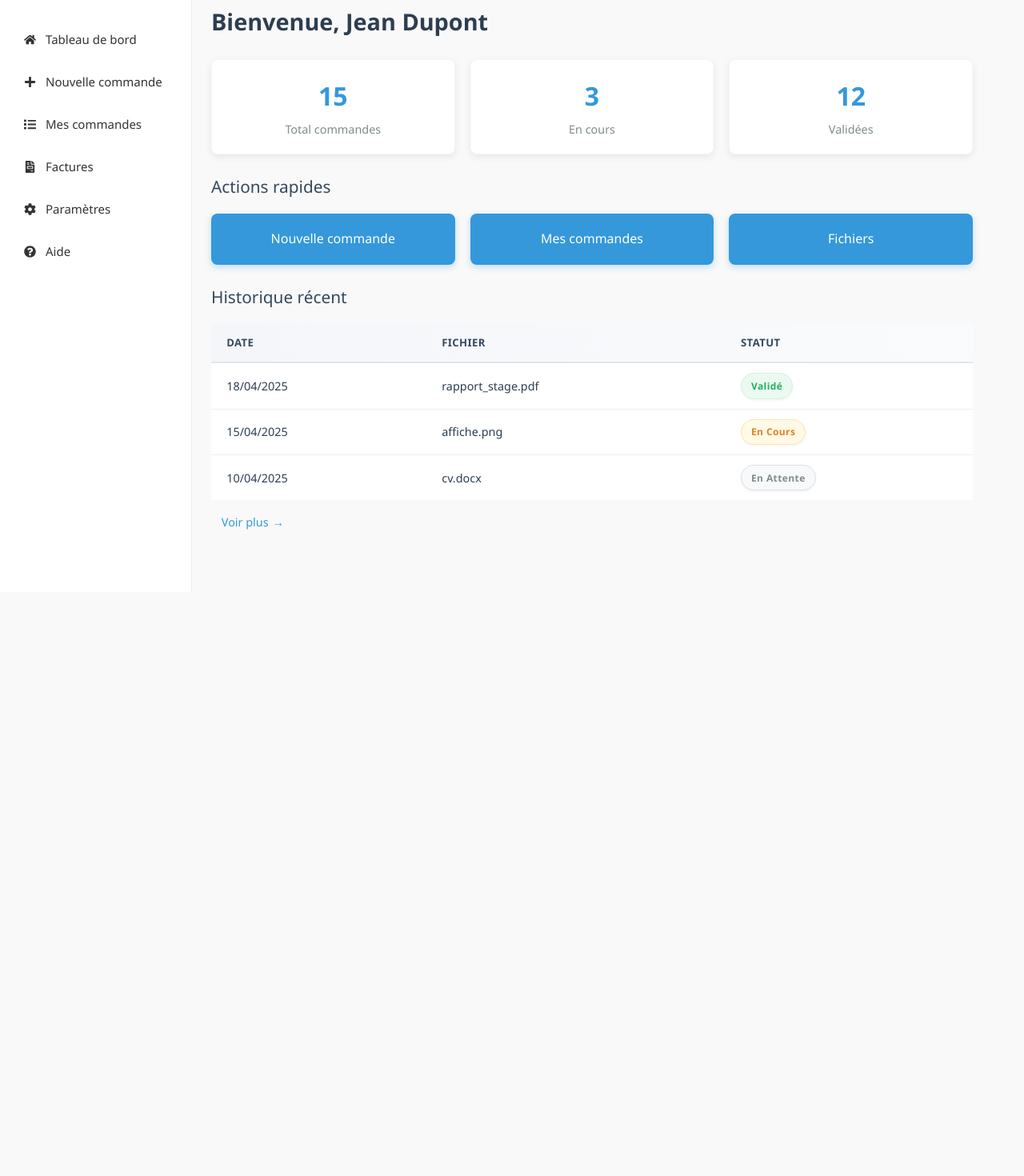
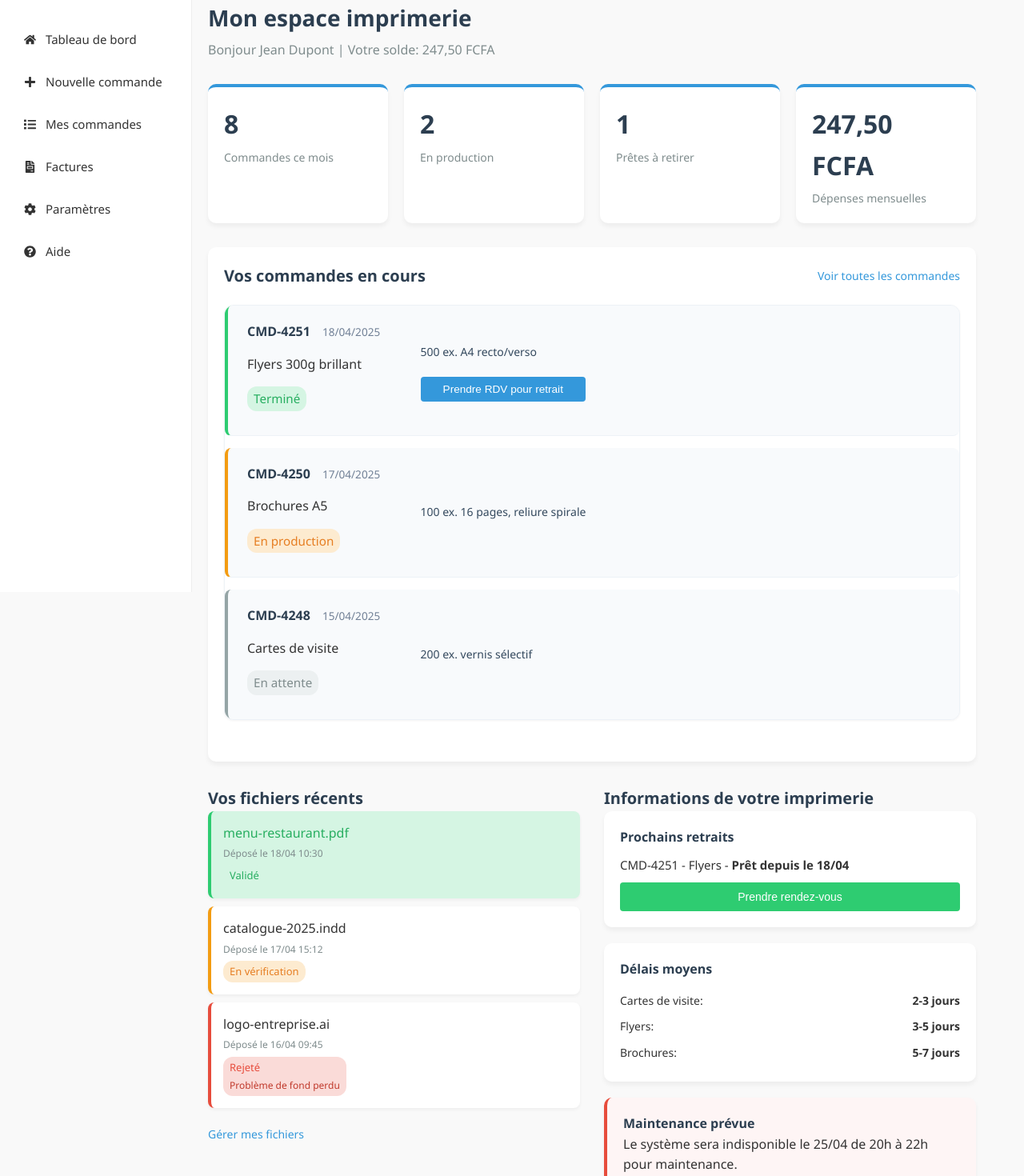
Before and after one commit to PaolaJeanne/dashboard, a React (Create React App) app: page / in a window 1280 px wide. Shown: the part 60-1530 px from the top of the page at 80% size. Before the commit the page ends 800 px from the top, so only its background shows below. Built offline with nearby package versions, Linux system fonts and the light colour scheme.

Commit message:
dashboard

```diff
--- a/src/pages/Dashboard.js
+++ b/src/pages/Dashboard.js
@@ -3,71 +3,136 @@ import { Link } from 'react-router-dom';
 import '../styles/Dashboard.css';
 
 const Dashboard = () => {
+  // Statistiques client
   const stats = [
-    { label: "Total commandes", value: 15 },
-    { label: "En cours", value: 3 },
-    { label: "Validées", value: 12 },
+    { label: "Commandes ce mois", value: 8, trend: "up" },
+    { label: "En production", value: 2 },
+    { label: "Prêtes à retirer", value: 1 },
+    { label: "Dépenses mensuelles", value: "247,50 FCFA", trend: "down" },
   ];
 
-  const actions = [
-    { label: "Nouvelle commande", link: "/nouvelle-commande" },
-    { label: "Mes commandes", link: "/mes-commandes" },
-    { label: "Fichiers", link: "/fichier" },
+  // Dernières commandes
+  const recentOrders = [
+    {
+      id: 'CMD-4251',
+      date: '18/04/2025',
+      type: 'Flyers 300g brillant',
+      status: 'Terminé',
+      details: '500 ex. A4 recto/verso'
+    },
+    {
+      id: 'CMD-4250',
+      date: '17/04/2025',
+      type: 'Brochures A5',
+      status: 'En production',
+      details: '100 ex. 16 pages, reliure spirale'
+    },
+    {
+      id: 'CMD-4248',
+      date: '15/04/2025',
+      type: 'Cartes de visite',
+      status: 'En attente',
+      details: '200 ex. vernis sélectif'
+    },
   ];
 
-  const historique = [
-    { date: '18/04/2025', fichier: 'rapport_stage.pdf', statut: 'Validé' },
-    { date: '15/04/2025', fichier: 'affiche.png', statut: 'En cours' },
-    { date: '10/04/2025', fichier: 'cv.docx', statut: 'En attente' },
+  // État des fichiers récents
+  const fileStatus = [
+    { name: 'menu-restaurant.pdf', uploaded: '18/04 10:30', status: 'Validé' },
+    { name: 'catalogue-2025.indd', uploaded: '17/04 15:12', status: 'En vérification' },
+    { name: 'logo-entreprise.ai', uploaded: '16/04 09:45', status: 'Rejeté', issue: 'Problème de fond perdu' },
   ];
 
   return (
-    <div className="dashboard">
-      <h2 className="dashboard-title">Bienvenue, Jean Dupont</h2>
+    <div className="dashboard printing-dashboard">
+      <header className="dashboard-header">
+        <h2 className="dashboard-title">Mon espace imprimerie</h2>
+        <p className="welcome-message">Bonjour Jean Dupont | Votre solde: 247,50 FCFA</p>
+      </header>
 
-      <div className="stats-grid">
+      {/* KPI pour l'imprimerie */}
+      <div className="stats-grid printing-stats">
         {stats.map((stat, i) => (
-          <div className="stat-card" key={i}>
+          <div className={`stat-card ${stat.trend ? 'with-trend' : ''}`} key={i}>
             <p className="stat-value">{stat.value}</p>
             <p className="stat-label">{stat.label}</p>
+            {stat.trend && <span className={`trend-${stat.trend}`} aria-label={stat.trend === 'up' ? 'Augmentation' : 'Diminution'}></span>}
           </div>
         ))}
       </div>
 
-      <h3 className="dashboard-subtitle">Actions rapides</h3>
-      <div className="actions-grid">
-        {actions.map((action, i) => (
-          <Link to={action.link} key={i} className="action-card">
-            {action.label}
-          </Link>
-        ))}
+      {/* Section commandes */}
+      <div className="dashboard-section">
+        <div className="section-header">
+          <h3 className="section-title">Vos commandes en cours</h3>
+          <Link to="/mes-commandes" className="see-all-link">Voir toutes les commandes</Link>
+        </div>
+
+        <div className="orders-list">
+          {recentOrders.map((order, i) => (
+            <div className={`order-card status-${order.status.replace(' ', '-').toLowerCase()}`} key={i}>
+              <div className="order-main">
+                <span className="order-id">{order.id}</span>
+                <span className="order-date">{order.date}</span>
+                <span className="order-type">{order.type}</span>
+                <span className="order-status">{order.status}</span>
+              </div>
+              <div className="order-details">
+                <p>{order.details}</p>
+                {order.status === 'Terminé' && (
+                  <button className="action-button">Prendre RDV pour retrait</button>
+                )}
+              </div>
+            </div>
+          ))}
+        </div>
       </div>
 
-      <h3 className="dashboard-subtitle">Historique récent</h3>
-      <table className="history-table">
-        <thead>
-          <tr>
-            <th>Date</th>
-            <th>Fichier</th>
-            <th>Statut</th>
-          </tr>
-        </thead>
-        <tbody>
-          {historique.map((entry, i) => (
-            <tr key={i}>
-              <td>{entry.date}</td>
-              <td>{entry.fichier}</td>
-              <td>
-                <span className={`badge ${entry.statut.toLowerCase().replace(' ', '')}`}>
-                  {entry.statut}
-                </span>
-              </td>
-            </tr>
-          ))}
-        </tbody>
-      </table>
+      <div className="columns-container">
+        {/* Colonne fichiers */}
+        <div className="dashboard-column files-column">
+          <h3 className="section-title">Vos fichiers récents</h3>
+          <ul className="files-list">
+            {fileStatus.map((file, i) => (
+              <li key={i} className={`file-item status-${file.status.replace(' ', '-').toLowerCase()}`}>
+                <div className="file-info">
+                  <span className="file-name">{file.name}</span>
+                  <span className="file-uploaded">Déposé le {file.uploaded}</span>
+                </div>
+                <div className="file-status">
+                  {file.status}
+                  {file.issue && <span className="file-issue">{file.issue}</span>}
+                </div>
+              </li>
+            ))}
+          </ul>
+          <Link to="/fichiers" className="see-more-link">Gérer mes fichiers</Link>
+        </div>
 
-      <Link to="/historique" className="see-more-link">Voir plus </Link>
+        {/* Colonne infos imprimerie */}
+        <div className="dashboard-column info-column">
+          <h3 className="section-title">Informations de votre imprimerie</h3>
+          <div className="info-card">
+            <h4>Prochains retraits</h4>
+            <p className="next-pickup">CMD-4251 - Flyers - <strong>Prêt depuis le 18/04</strong></p>
+            <button className="primary-button">Prendre rendez-vous</button>
+          </div>
+
+          <div className="info-card">
+            <h4>Délais moyens</h4>
+            <ul className="delays-list">
+              <li>Cartes de visite: <strong>2-3 jours</strong></li>
+              <li>Flyers: <strong>3-5 jours</strong></li>
+              <li>Brochures: <strong>5-7 jours</strong></li>
+            </ul>
+          </div>
+
+          <div className="info-card alert">
+            <h4>Maintenance prévue</h4>
+            <p>Le système sera indisponible le 25/04 de 20h à 22h pour maintenance.</p>
+          </div>
+        </div>
+      </div>
     </div>
   );
 };
--- a/src/styles/Dashboard.css
+++ b/src/styles/Dashboard.css
@@ -1,213 +1,347 @@
-/* Dashboard.css */
+/* styles/Dashboard.css */
 
-.dashboard {
+/* Base Styles */
+.printing-dashboard {
+  font-family: 'Segoe UI', Roboto, 'Helvetica Neue', sans-serif;
+  color: #333;
   max-width: 1200px;
   margin: 0 auto;
-  padding: 1.5rem;
-  color: #333;
-  font-family: 'Segoe UI', Roboto, Oxygen, Ubuntu, Cantarell, sans-serif;
+  padding: 20px;
+  background-color: #f9f9f9;
+}
+
+.dashboard-header {
+  margin-bottom: 30px;
 }
 
 .dashboard-title {
-  font-size: 1.8rem;
-  font-weight: 600;
-  margin-bottom: 1.5rem;
   color: #2c3e50;
+  font-size: 28px;
+  margin-bottom: 5px;
 }
 
-.dashboard-subtitle {
-  font-size: 1.3rem;
-  font-weight: 500;
-  margin: 1.5rem 0 1rem;
-  color: #34495e;
+.welcome-message {
+  color: #7f8c8d;
+  font-size: 16px;
 }
 
-/* Stats Grid - Avec ombres et effets */
+/* Stats Grid */
 .stats-grid {
   display: grid;
-  grid-template-columns: repeat(auto-fit, minmax(180px, 1fr));
-  gap: 1.2rem;
-  margin-bottom: 1.5rem;
+  grid-template-columns: repeat(auto-fit, minmax(200px, 1fr));
+  gap: 20px;
+  margin-bottom: 30px;
 }
 
 .stat-card {
   background: white;
-  border-radius: 8px;
-  padding: 1.2rem 1rem;
-  box-shadow: 0 3px 10px rgba(0, 0, 0, 0.08);
-  text-align: center;
-  transition: all 0.3s ease;
-  border: 1px solid rgba(0, 0, 0, 0.03);
+  border-radius: 10px;
+  padding: 20px;
+  box-shadow: 0 4px 6px rgba(0, 0, 0, 0.05);
+  position: relative;
+  border-top: 4px solid #3498db;
 }
 
-.stat-card:hover {
-  transform: translateY(-3px);
-  box-shadow: 0 5px 15px rgba(0, 0, 0, 0.12);
+.stat-card.with-trend::after {
+  content: '';
+  position: absolute;
+  right: 20px;
+  top: 20px;
+  width: 0;
+  height: 0;
+  border-left: 5px solid transparent;
+  border-right: 5px solid transparent;
+}
+
+.stat-card.with-trend.trend-up::after {
+  border-bottom: 5px solid #2ecc71;
+}
+
+.stat-card.with-trend.trend-down::after {
+  border-top: 5px solid #e74c3c;
 }
 
 .stat-value {
-  font-size: 2rem;
+  font-size: 32px;
   font-weight: 700;
   margin: 0;
-  color: #3498db;
+  color: #2c3e50;
 }
 
 .stat-label {
-  font-size: 0.9rem;
+  font-size: 14px;
   color: #7f8c8d;
-  margin: 0.3rem 0 0;
+  margin: 5px 0 0;
 }
 
-/* Actions Grid - Effets accentués */
-.actions-grid {
-  display: grid;
-  grid-template-columns: repeat(auto-fit, minmax(200px, 1fr));
-  gap: 1.2rem;
-  margin-bottom: 1.5rem;
+/* Section Styles */
+.dashboard-section {
+  background: white;
+  border-radius: 10px;
+  padding: 20px;
+  margin-bottom: 30px;
+  box-shadow: 0 4px 6px rgba(0, 0, 0, 0.05);
 }
 
-.action-card {
-  background: #3498db;
-  color: white;
+.section-header {
+  display: flex;
+  justify-content: space-between;
+  align-items: center;
+  margin-bottom: 20px;
+}
+
+.section-title {
+  font-size: 20px;
+  color: #2c3e50;
+  margin: 0;
+}
+
+.see-all-link, .see-more-link {
+  color: #3498db;
   text-decoration: none;
-  padding: 1.2rem 1rem;
+  font-size: 14px;
+  font-weight: 500;
+}
+
+/* Orders List */
+.orders-list {
+  display: grid;
+  gap: 15px;
+}
+
+.order-card {
   border-radius: 8px;
-  text-align: center;
-  font-weight: 500;
-  font-size: 1rem;
-  transition: all 0.3s ease;
-  box-shadow: 0 3px 8px rgba(52, 152, 219, 0.3);
+  padding: 15px;
+  border-left: 4px solid #3498db;
+  background-color: #f8fafc;
+}
+
+.order-card.status-terminé {
+  border-left-color: #2ecc71;
+}
+
+.order-card.status-en-production {
+  border-left-color: #f39c12;
+}
+
+.order-card.status-en-attente {
+  border-left-color: #95a5a6;
+}
+
+.order-main {
   display: flex;
   align-items: center;
-  justify-content: center;
+  gap: 15px;
+  flex-wrap: wrap;
+  margin-bottom: 10px;
 }
 
-.action-card:hover {
-  background: #2980b9;
-  transform: translateY(-3px);
-  box-shadow: 0 5px 15px rgba(52, 152, 219, 0.4);
+.order-id {
+  font-weight: 700;
+  color: #2c3e50;
 }
 
-/* Tableau avec structure moderne et dégradés subtils */
-.history-table-container {
+.order-date, .order-status {
+  font-size: 14px;
+  color: #7f8c8d;
+}
+
+.order-status {
+  padding: 3px 8px;
+  border-radius: 12px;
+  background-color: #ecf0f1;
+  font-size: 12px;
+}
+
+.order-card.status-terminé .order-status {
+  background-color: #d5f5e3;
+  color: #27ae60;
+}
+
+.order-card.status-en-production .order-status {
+  background-color: #fdebd0;
+  color: #e67e22;
+}
+
+.order-details p {
+  margin: 5px 0;
+  font-size: 14px;
+  color: #34495e;
+}
+
+.action-button {
+  background-color: #3498db;
+  color: white;
+  border: none;
+  padding: 8px 15px;
+  border-radius: 4px;
+  font-size: 14px;
+  cursor: pointer;
+  margin-top: 10px;
+}
+
+.action-button:hover {
+  background-color: #2980b9;
+}
+
+/* Columns Layout */
+.columns-container {
+  display: grid;
+  grid-template-columns: 1fr 1fr;
+  gap: 30px;
+}
+
+@media (max-width: 768px) {
+  .columns-container {
+    grid-template-columns: 1fr;
+  }
+}
+
+/* Files List */
+.files-list {
+  list-style: none;
+  padding: 0;
+  margin: 0 0 20px;
+}
+
+.file-item {
+  padding: 15px;
+  border-radius: 8px;
+  margin-bottom: 10px;
+  background-color: white;
+  box-shadow: 0 2px 4px rgba(0, 0, 0, 0.05);
+}
+
+.file-item.status-rejeté {
+  border-left: 4px solid #e74c3c;
+}
+
+.file-item.status-en-vérification {
+  border-left: 4px solid #f39c12;
+}
+
+.file-item.status-validé {
+  border-left: 4px solid #2ecc71;
+}
+
+.file-info {
+  display: flex;
+  flex-direction: column;
+  margin-bottom: 5px;
+}
+
+.file-name {
+  font-weight: 500;
+  margin-bottom: 3px;
+}
+
+.file-uploaded {
+  font-size: 12px;
+  color: #7f8c8d;
+}
+
+.file-status {
+  font-size: 13px;
+  padding: 3px 8px;
+  border-radius: 12px;
+  display: inline-block;
+}
+
+.file-item.status-validé .file-status {
+  background-color: #d5f5e3;
+  color: #27ae60;
+}
+
+.file-item.status-en-vérification .file-status {
+  background-color: #fdebd0;
+  color: #e67e22;
+}
+
+.file-item.status-rejeté .file-status {
+  background-color: #fadbd8;
+  color: #e74c3c;
+}
+
+.file-issue {
+  display: block;
+  font-size: 12px;
+  color: #c0392b;
+  margin-top: 3px;
+}
+
+/* Info Cards */
+.info-card {
   background: white;
   border-radius: 10px;
-  box-shadow: 0 6px 18px rgba(0, 0, 0, 0.06);
-  overflow: hidden;
-  margin-bottom: 2rem;
-  border: 1px solid #e5e9f2;
+  padding: 20px;
+  margin-bottom: 20px;
+  box-shadow: 0 4px 6px rgba(0, 0, 0, 0.05);
 }
 
-.history-table {
-  width: 100%;
-  border-collapse: collapse;
-  font-size: 0.9rem;
-  background-color: white;
+.info-card h4 {
+  margin-top: 0;
+  color: #2c3e50;
+  font-size: 16px;
 }
 
-.history-table thead {
-  background: linear-gradient(to right, #f4f6f9, #f9fbfd);
+.info-card.alert {
+  border-left: 4px solid #e74c3c;
+  background-color: #fef5f5;
 }
 
-.history-table th {
-  color: #34495e;
-  padding: 0.85rem 1.2rem;
-  font-weight: 600;
-  border-bottom: 2px solid #e0e6ed;
-  text-align: left;
-  text-transform: uppercase;
-  letter-spacing: 0.03em;
-  font-size: 0.82rem;
+.next-pickup {
+  font-size: 15px;
+  margin: 10px 0;
 }
 
-.history-table td {
-  padding: 0.75rem 1.2rem;
-  border-bottom: 1px solid #f0f0f0;
-  color: #2c3e50;
-  background: white;
-  transition: background 0.25s ease;
+.primary-button {
+  background-color: #2ecc71;
+  color: white;
+  border: none;
+  padding: 10px 15px;
+  border-radius: 4px;
+  font-size: 14px;
+  cursor: pointer;
+  width: 100%;
 }
 
-.history-table tr:last-child td {
-  border-bottom: none;
+.primary-button:hover {
+  background-color: #27ae60;
 }
 
-.history-table tr:hover td {
-  background-color: #f4f8ff;
+.delays-list {
+  list-style: none;
+  padding: 0;
+  margin: 10px 0 0;
 }
 
-/* Badges stylisés avec icônes ou couleurs spécifiques */
-.badge {
-  display: inline-block;
-  padding: 0.35rem 0.75rem;
-  border-radius: 20px;
-  font-size: 0.75rem;
-  font-weight: 600;
-  text-transform: capitalize;
-  letter-spacing: 0.4px;
-  box-shadow: 0 2px 3px rgba(0, 0, 0, 0.04);
+.delays-list li {
+  padding: 5px 0;
+  font-size: 14px;
+  display: flex;
+  justify-content: space-between;
 }
 
-.badge.validé {
-  background-color: #eafaf1;
-  color: #27ae60;
-  border: 1px solid #d4f0e2;
+/* Utility Classes */
+.status-badge {
+  display: inline-block;
+  padding: 3px 8px;
+  border-radius: 12px;
+  font-size: 12px;
+  font-weight: 500;
 }
 
-.badge.encours {
-  background-color: #fff9e6;
-  color: #e67e22;
-  border: 1px solid #fbe5b0;
+.status-validé {
+  background-color: #d5f5e3;
+  color: #27ae60;
 }
 
-.badge.enattente {
-  background-color: #f8f9fa;
-  color: #7f8c8d;
-  border: 1px solid #dcdfe3;
+.status-encours {
+  background-color: #fdebd0;
+  color: #e67e22;
 }
 
-
-/* Lien "Voir plus" avec effet */
-.see-more-link {
-  display: inline-flex;
-  align-items: center;
-  color: #3498db;
-  text-decoration: none;
-  font-size: 0.9rem;
-  margin-top: 0.5rem;
-  padding: 0.5rem 0.8rem;
-  border-radius: 6px;
-  transition: all 0.3s ease;
+.status-enattente {
+  background-color: #ebf5fb;
+  color: #2980b9;
 }
-
-.see-more-link:hover {
-  background-color: #f0f7ff;
-  text-decoration: none;
-  transform: translateX(3px);
-}
-
-.see-more-link::after {
-  content: '→';
-  margin-left: 5px;
-  transition: transform 0.3s ease;
-}
-
-.see-more-link:hover::after {
-  transform: translateX(3px);
-}
-
-/* Responsive */
-@media (max-width: 768px) {
-  .stats-grid, .actions-grid {
-    grid-template-columns: 1fr;
-  }
-
-  .history-table {
-    font-size: 0.85rem;
-  }
-
-  .history-table th,
-  .history-table td {
-    padding: 0.6rem;
-  }
-}
```
